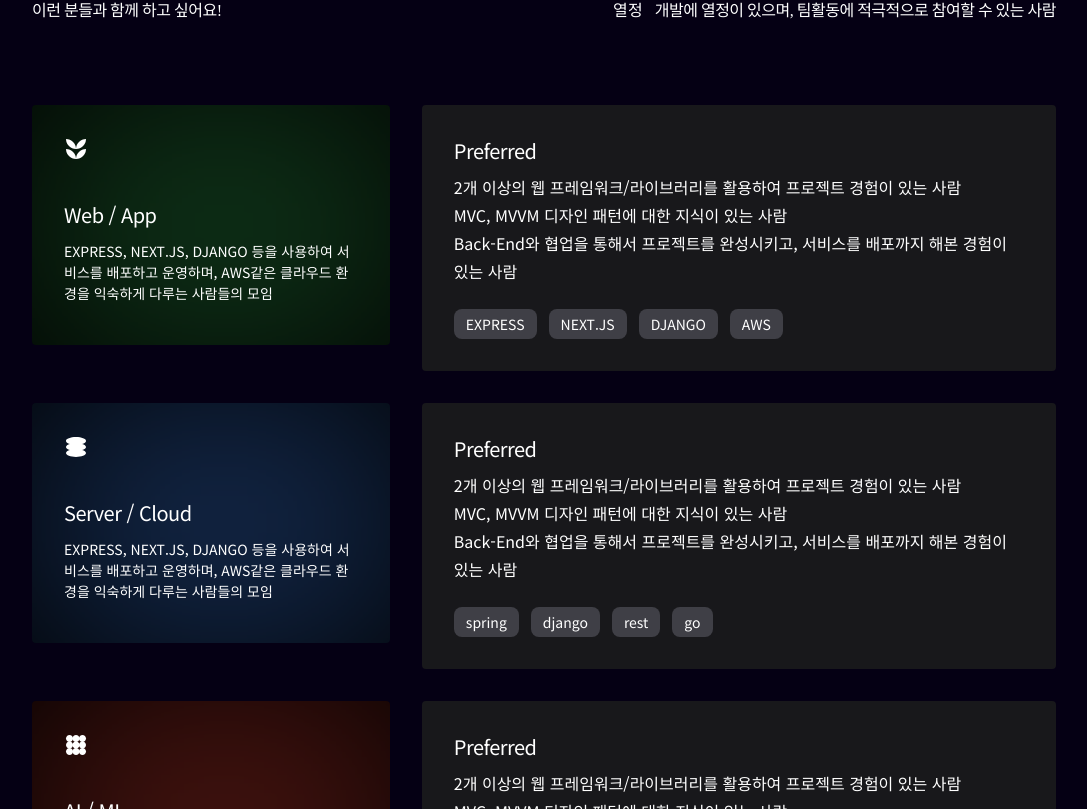
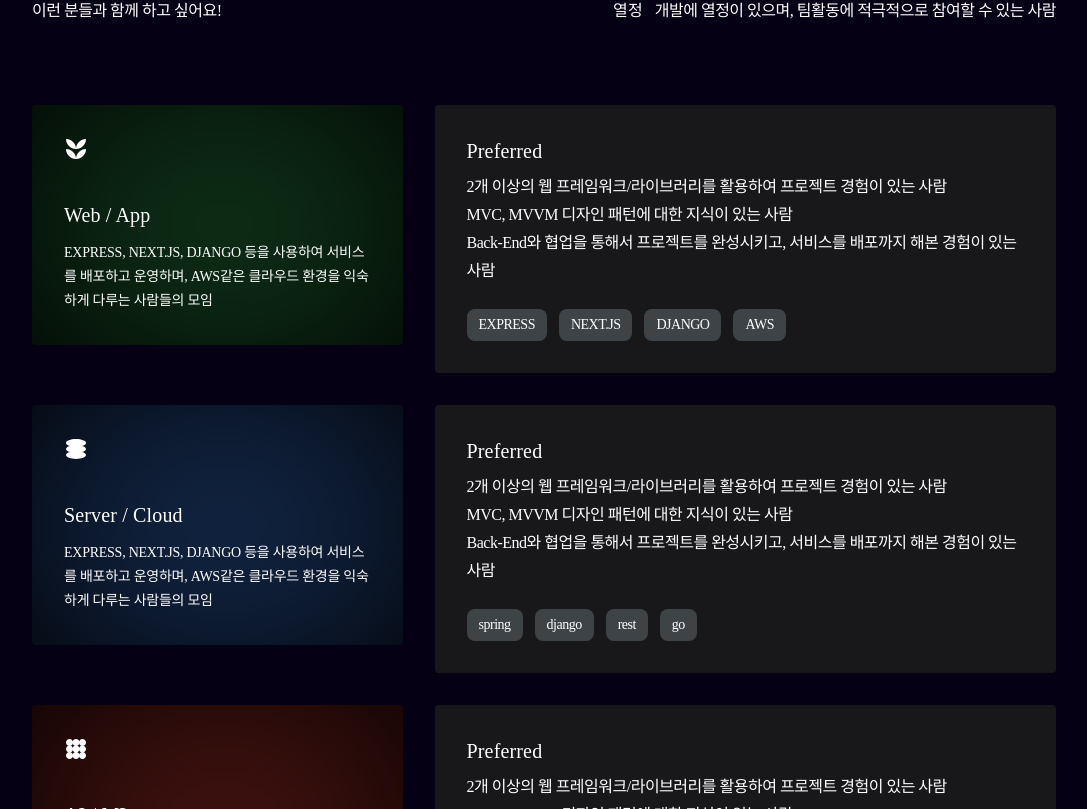
Before and after one commit to GDSC-DGU/gdsc-dgu, a Next.js app: page /recruit in a window 1280 px wide. Shown: the part 1491-2300 px from the top of the page, without its empty margins (96-1183 px from the left). Built offline with nearby package versions, Linux system fonts and the light colour scheme; a web font is replaced by a local one.

Commit message:
💄Design : Recruit Target PartRow #35

```diff
--- a/src/components/recruit/part/RecruitPartKeyword.tsx
+++ b/src/components/recruit/part/RecruitPartKeyword.tsx
@@ -11,10 +11,8 @@ interface RecruitPartKeywordProps {
  */
 const RecruitPartKeyword: FC<RecruitPartKeywordProps> = ({ keyword }) => {
   return (
-    <div className="px-3 py-2 bg-zinc-700 rounded-lg border border-zinc-700 justify-center items-center gap-2.5 flex">
-      <div className="text-center text-sm font-medium leading-none">
-        {keyword}
-      </div>
+    <div className="px-3 py-2 bg-mono_700 rounded-lg border border-mono_700 justify-center items-center gap-2.5 flex">
+      <div className="text-center Btn">{keyword}</div>
     </div>
   );
 };
--- a/src/components/recruit/part/RecruitPartRow.tsx
+++ b/src/components/recruit/part/RecruitPartRow.tsx
@@ -8,7 +8,7 @@ import { RecruitPart } from '@/interfaces/recruit/recruitPart';
 const RecruitPartRow = ({ recruitPart }: { recruitPart: RecruitPart }) => {
   return (
     <section className="self-stretch justify-start items-start gap-8 flex">
-      <div className=" w-96 h-60 p-8 bg-black rounded flex-col justify-start items-start gap-5 relative  overflow-hidden">
+      <div className=" w-96 h-60 p-8 bg-black rounded flex-col justify-start items-start gap-5 relative overflow-hidden">
         {/* 배경으로 사용할 div */}
         <div className="absolute top-0 left-0 w-full h-full z-0">
           <div
@@ -33,22 +33,16 @@ const RecruitPartRow = ({ recruitPart }: { recruitPart: RecruitPart }) => {
             )}
           </div>
           <div className="flex-col justify-start items-start gap-3 flex">
-            <div className="text-xl font-medium leading-7 tracking-tight">
-              {recruitPart.title}
-            </div>
-            <div className="text-sm leading-normal">
-              {recruitPart.description}
-            </div>
+            <div className="H6">{recruitPart.title}</div>
+            <div className="B2">{recruitPart.description}</div>
           </div>
         </div>
       </div>
 
       <div className="grow p-8 bg-zinc-900 rounded flex-col justify-start items-start gap-6 flex">
         <div className="self-stretch flex-col justify-start items-start gap-2 flex">
-          <div className=" text-xl font-medium  leading-7 tracking-tight">
-            Preferred
-          </div>
-          <div className="leading-7">
+          <div className="H6">Preferred</div>
+          <div className="B1">
             {recruitPart.preferred[0]}
             <br />
             {recruitPart.preferred[1]}
```
